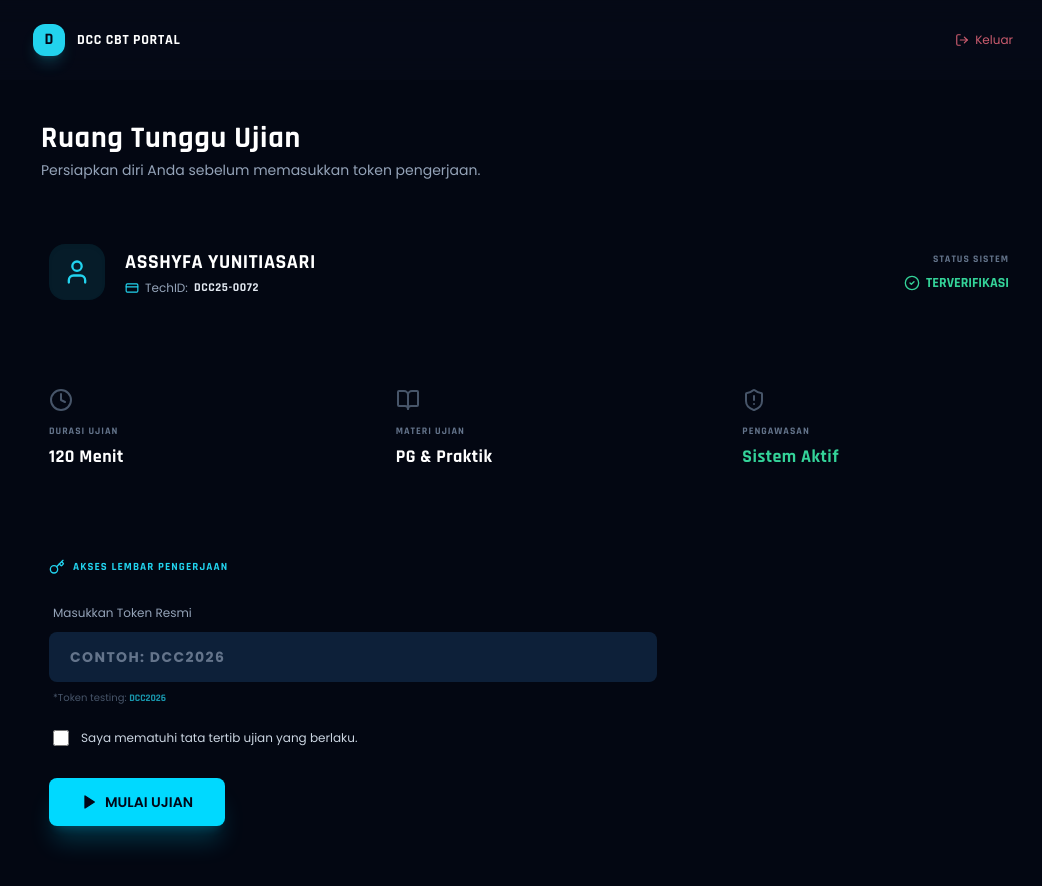
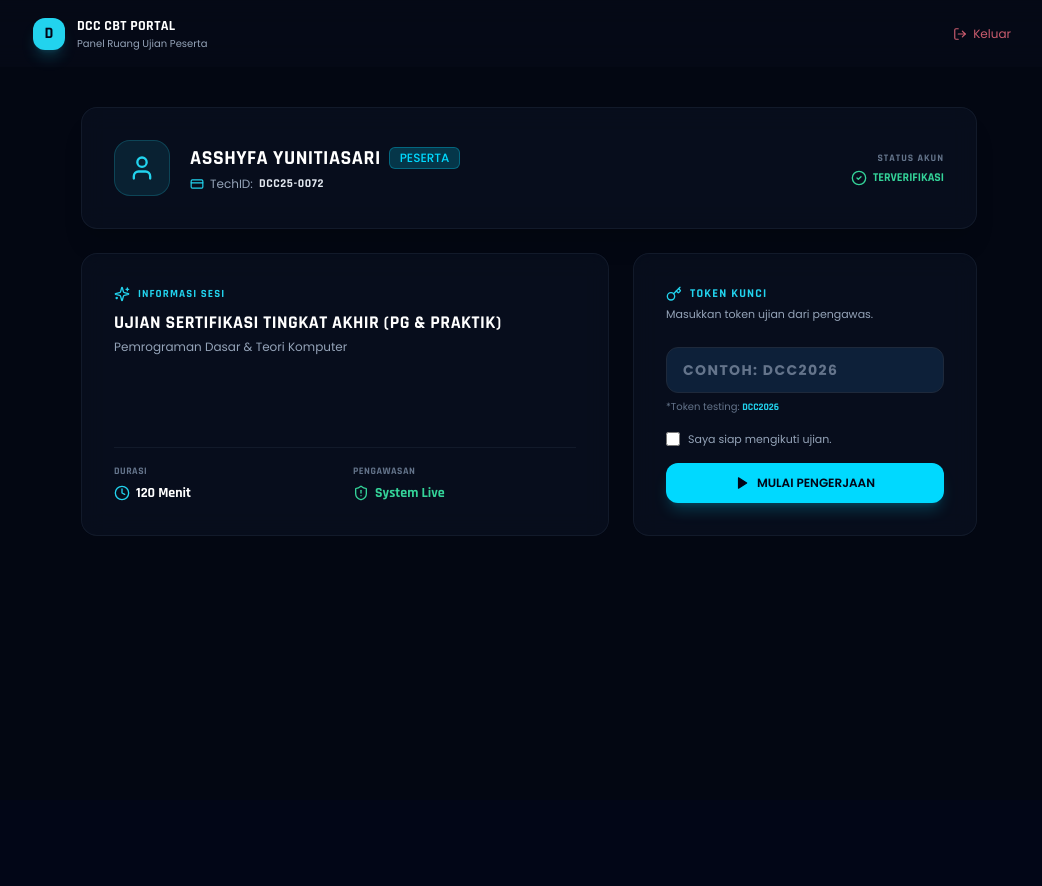
Before and after one commit to dcc-daruttaufiq/dcc-cbt-system, a React (Vite) app in the folder client/: page /dashboard-peserta in a window 1280 px wide. Shown: the top 886 px of the page, without its empty margins (111-1153 px from the left). After the commit the page ends 800 px from the top, so only its background shows below. Built offline with nearby package versions, Linux system fonts and the light colour scheme.

Commit message:
style: perfect dashboard layout using subtle glassmorphism cards and structured grid

```diff
--- a/client/src/pages/DashboardPeserta.jsx
+++ b/client/src/pages/DashboardPeserta.jsx
@@ -5,6 +5,7 @@ import { useDocumentTitle } from '../hooks/useDocumentTitle';
 import Navbar from '../components/ui/Navbar';
 import Button from '../components/ui/Button';
 import Input from '../components/ui/Input';
+import Badge from '../components/ui/Badge';
 import {
   CreditCard,
   Key,
@@ -15,7 +16,8 @@ import {
   ShieldAlert,
   User,
   AlertCircle,
-  CheckCircle2
+  CheckCircle2,
+  Sparkles
 } from 'lucide-react';
 
 export default function DashboardPeserta() {
@@ -71,53 +73,49 @@ export default function DashboardPeserta() {
 
   return (
     <div className="min-h-screen bg-[#030712] text-slate-100 font-sans flex flex-col">
-      {/* NAVBAR ULTRA CLEAN */}
+      {/* NAVBAR */}
       <Navbar>
-        <div className="flex justify-between items-center w-full max-w-5xl mx-auto px-4 py-2">
+        <div className="flex justify-between items-center w-full max-w-5xl mx-auto px-4">
           <div className="flex items-center gap-3">
             <div className="w-8 h-8 rounded-xl bg-cyan-400 flex items-center justify-center text-slate-950 font-display font-bold shadow-lg shadow-cyan-400/20">
               D
             </div>
             <div>
-              <h1 className="text-sm font-display font-bold text-white tracking-wider">DCC CBT PORTAL</h1>
+              <h1 className="text-sm font-display font-bold text-white tracking-wide">DCC CBT PORTAL</h1>
+              <p className="text-[10px] text-slate-400 font-sans">Panel Ruang Ujian Peserta</p>
             </div>
           </div>
 
           <button
             onClick={handleLogout}
-            className="text-xs text-rose-400/80 hover:text-rose-400 transition-all font-sans flex items-center gap-1.5 py-1.5 px-3 rounded-lg hover:bg-rose-500/10"
+            className="text-xs text-rose-400/80 hover:text-rose-400 transition-all font-sans flex items-center gap-1.5 py-1.5 px-3.5 rounded-xl hover:bg-rose-500/10"
           >
             <LogOut className="w-3.5 h-3.5" /> Keluar
           </button>
         </div>
       </Navbar>
 
-      {/* MAIN CONTENT - LEFT ALIGNED & STRUCTURED */}
+      {/* MAIN CONTENT */}
       <main className="flex-1 p-6 md:p-10 overflow-y-auto">
         <motion.div
-          initial={{ opacity: 0, y: 15 }}
+          initial={{ opacity: 0, y: 12 }}
           animate={{ opacity: 1, y: 0 }}
-          className="max-w-5xl mx-auto space-y-6"
+          className="max-w-4xl mx-auto space-y-6"
         >
 
-          {/* HEADER TEXT */}
-          <div className="px-2 md:px-6 pb-2">
-            <h1 className="text-2xl md:text-3xl font-display font-bold text-white tracking-wide">
-              Ruang Tunggu Ujian
-            </h1>
-            <p className="text-sm text-slate-400 font-sans mt-1">
-              Persiapkan diri Anda sebelum memasukkan token pengerjaan.
-            </p>
-          </div>
-
-          {/* KARTU PROFIL - FLOATING LEFT ALIGNED */}
-          <div className="p-6 md:p-8 rounded-[2rem] bg-transparent hover:bg-[#0d1527]/60 transition-all duration-300 flex flex-col md:flex-row items-start md:items-center justify-between gap-6 group">
+          {/* 1. KARTU PROFIL ELEGANT */}
+          <div className="p-6 md:p-8 bg-[#0d1527]/50 backdrop-blur-md rounded-2xl border border-slate-800/50 hover:border-cyan-500/30 transition-all duration-300 flex flex-col sm:flex-row items-start sm:items-center justify-between gap-6 shadow-xl">
             <div className="flex items-center gap-5">
-              <div className="w-14 h-14 rounded-2xl bg-cyan-400/10 text-cyan-400 flex items-center justify-center font-display font-bold shadow-inner group-hover:bg-cyan-400/20 transition-all">
+              <div className="w-14 h-14 rounded-2xl bg-cyan-400/10 text-cyan-400 border border-cyan-400/20 flex items-center justify-center font-display font-bold shrink-0">
                 <User className="w-7 h-7" />
               </div>
-              <div className="text-left space-y-1">
+              <div className="space-y-1">
+                <div className="flex items-center gap-2">
                   <h2 className="text-xl font-display font-bold text-white tracking-wide">{userName}</h2>
+                  <Badge variant="primary" className="text-[9px] font-display font-bold px-2 py-0.5 rounded-md uppercase">
+                    PESERTA
+                  </Badge>
+                </div>
                 <p className="text-xs text-slate-400 font-sans flex items-center gap-1.5">
                   <CreditCard className="w-3.5 h-3.5 text-cyan-400" />
                   TechID: <span className="text-slate-200 font-display font-bold tracking-wider">{techId}</span>
@@ -125,105 +123,108 @@ export default function DashboardPeserta() {
               </div>
             </div>
 
-            <div className="text-left md:text-right border-t md:border-t-0 border-slate-800/40 pt-4 md:pt-0 w-full md:w-auto">
-              <p className="text-[10px] text-slate-500 uppercase tracking-widest font-display font-bold mb-1.5">Status Sistem</p>
-              <span className="text-emerald-400 font-display font-bold flex items-center gap-1.5 text-sm md:justify-end">
+            <div className="text-left sm:text-right border-t sm:border-t-0 border-slate-800/60 pt-4 sm:pt-0 w-full sm:w-auto">
+              <p className="text-[10px] text-slate-500 font-display font-bold uppercase tracking-widest mb-1">STATUS AKUN</p>
+              <span className="text-emerald-400 font-display font-bold text-xs flex items-center gap-1.5 sm:justify-end">
                 <CheckCircle2 className="w-4 h-4" /> TERVERIFIKASI
               </span>
             </div>
           </div>
 
-          {/* INFO STATISTIK - LEFT ALIGNED TEXT */}
-          <div className="grid grid-cols-1 md:grid-cols-3 gap-4">
-            <div className="p-6 md:p-8 rounded-[2rem] bg-transparent hover:bg-[#0d1527]/60 transition-all duration-300 flex flex-col gap-3 group">
-              <Clock className="w-6 h-6 text-slate-600 group-hover:text-cyan-400 transition-colors" />
+          {/* 2. GRID INFO UJIAN & FORM TOKEN */}
+          <div className="grid grid-cols-1 lg:grid-cols-5 gap-6">
+
+            {/* KIRI: INFORMASI SESI UJIAN (3 KOLOM) */}
+            <div className="lg:col-span-3 p-6 md:p-8 bg-[#0d1527]/50 backdrop-blur-md rounded-2xl border border-slate-800/50 space-y-6 flex flex-col justify-between">
               <div>
-                <p className="text-[10px] text-slate-500 font-display font-bold uppercase tracking-widest mb-1">Durasi Ujian</p>
-                <h3 className="text-lg font-display font-bold text-white tracking-wide">120 Menit</h3>
+                <div className="flex items-center gap-2 text-cyan-400 mb-2">
+                  <Sparkles className="w-4 h-4" />
+                  <span className="text-[11px] font-display font-bold uppercase tracking-widest">INFORMASI SESI</span>
                 </div>
+                <h3 className="text-lg font-display font-bold text-white tracking-wide leading-snug">
+                  UJIAN SERTIFIKASI TINGKAT AKHIR (PG & PRAKTIK)
+                </h3>
+                <p className="text-xs text-slate-400 mt-1 font-sans">
+                  Pemrograman Dasar & Teori Komputer
+                </p>
               </div>
 
-            <div className="p-6 md:p-8 rounded-[2rem] bg-transparent hover:bg-[#0d1527]/60 transition-all duration-300 flex flex-col gap-3 group">
-              <BookOpen className="w-6 h-6 text-slate-600 group-hover:text-cyan-400 transition-colors" />
-              <div>
-                <p className="text-[10px] text-slate-500 font-display font-bold uppercase tracking-widest mb-1">Materi Ujian</p>
-                <h3 className="text-lg font-display font-bold text-white tracking-wide">PG & Praktik</h3>
-              </div>
+              <div className="grid grid-cols-2 gap-4 pt-4 border-t border-slate-800/50">
+                <div className="space-y-1">
+                  <p className="text-[10px] text-slate-500 font-display uppercase tracking-wider font-bold">DURASI</p>
+                  <p className="text-sm font-display font-bold text-white flex items-center gap-1.5">
+                    <Clock className="w-4 h-4 text-cyan-400" /> 120 Menit
+                  </p>
                 </div>
 
-            <div className="p-6 md:p-8 rounded-[2rem] bg-transparent hover:bg-[#0d1527]/60 transition-all duration-300 flex flex-col gap-3 group">
-              <ShieldAlert className="w-6 h-6 text-slate-600 group-hover:text-cyan-400 transition-colors" />
-              <div>
-                <p className="text-[10px] text-slate-500 font-display font-bold uppercase tracking-widest mb-1">Pengawasan</p>
-                <h3 className="text-lg font-display font-bold text-emerald-400 tracking-wide">Sistem Aktif</h3>
+                <div className="space-y-1">
+                  <p className="text-[10px] text-slate-500 font-display uppercase tracking-wider font-bold">PENGAWASAN</p>
+                  <p className="text-sm font-display font-bold text-emerald-400 flex items-center gap-1.5">
+                    <ShieldAlert className="w-4 h-4" /> System Live
+                  </p>
                 </div>
               </div>
             </div>
 
-          {/* FORM TOKEN - LEFT ALIGNED & STRUCTURED */}
-          <div className="p-6 md:p-8 rounded-[2rem] bg-transparent hover:bg-[#0d1527]/40 transition-all duration-300 max-w-2xl mt-4">
-            <h3 className="text-[11px] font-display font-bold text-cyan-400 tracking-widest uppercase mb-6 flex items-center gap-2">
-              <Key className="w-4 h-4" /> Akses Lembar Pengerjaan
-            </h3>
-
-            <form onSubmit={handleMulaiUjian} className="space-y-6">
-              <div className="space-y-2">
-                <label className="text-xs font-sans text-slate-400 ml-1">
-                  Masukkan Token Resmi
-                </label>
-                <Input
-                  type="text"
-                  placeholder="Contoh: DCC2026"
-                  value={tokenInput}
-                  onChange={(e) => setTokenInput(e.target.value.toUpperCase())}
-                  className="w-full px-5 py-3.5 uppercase font-display font-bold tracking-widest text-sm bg-[#0d1527]/40 hover:bg-[#0d1527]/80 focus:bg-[#0d1527] border border-transparent focus:border-cyan-400/30 text-white rounded-2xl transition-all duration-300"
-                />
-                <p className="text-[10px] text-slate-600 font-sans ml-1">
-                  *Token testing: <code className="text-cyan-400/70 font-display font-bold">DCC2026</code>
+            {/* KANAN: FORM TOKEN & MULAI (2 KOLOM) */}
+            <div className="lg:col-span-2 p-6 md:p-8 bg-[#0d1527]/50 backdrop-blur-md rounded-2xl border border-slate-800/50 flex flex-col justify-between space-y-6">
+              <div>
+                <h4 className="text-xs font-display font-bold text-cyan-400 uppercase tracking-widest mb-1 flex items-center gap-2">
+                  <Key className="w-4 h-4" /> TOKEN KUNCI
+                </h4>
+                <p className="text-[11px] text-slate-400 font-sans">
+                  Masukkan token ujian dari pengawas.
                 </p>
               </div>
 
-              {/* CHECKBOX */}
-              <div className="flex items-center gap-3 ml-1">
+              <form onSubmit={handleMulaiUjian} className="space-y-4">
+                <div>
+                  <Input
+                    type="text"
+                    placeholder="CONTOH: DCC2026"
+                    value={tokenInput}
+                    onChange={(e) => setTokenInput(e.target.value.toUpperCase())}
+                    className="w-full px-4 py-3 uppercase font-display font-bold tracking-widest text-sm bg-[#030712]/80 border border-slate-800 focus:border-cyan-400 text-white rounded-xl transition-all"
+                  />
+                  <p className="text-[10px] text-slate-500 font-sans mt-1.5">
+                    *Token testing: <code className="text-cyan-400 font-display font-bold">DCC2026</code>
+                  </p>
+                </div>
+
+                <div className="flex items-center gap-2">
                   <input
                     type="checkbox"
                     id="agree"
                     checked={isAgreed}
                     onChange={(e) => setIsAgreed(e.target.checked)}
-                  className="w-4 h-4 accent-cyan-400 rounded cursor-pointer"
+                    className="w-3.5 h-3.5 accent-cyan-400 rounded cursor-pointer"
                   />
-                <label htmlFor="agree" className="text-xs text-slate-300 hover:text-white transition-colors cursor-pointer select-none font-sans">
-                  Saya mematuhi tata tertib ujian yang berlaku.
+                  <label htmlFor="agree" className="text-[11px] text-slate-400 hover:text-white transition-colors cursor-pointer select-none font-sans">
+                    Saya siap mengikuti ujian.
                   </label>
                 </div>
 
-              {/* ERROR ALERT */}
                 {tokenError && (
-                <motion.div
-                  initial={{ opacity: 0, y: -5 }}
-                  animate={{ opacity: 1, y: 0 }}
-                  className="p-3.5 bg-rose-500/10 rounded-2xl text-rose-400 text-xs font-sans flex items-center gap-2"
-                >
-                  <AlertCircle className="w-4 h-4 shrink-0" />
+                  <div className="p-2.5 bg-rose-500/10 rounded-xl text-rose-400 text-[11px] font-sans flex items-center gap-1.5">
+                    <AlertCircle className="w-3.5 h-3.5 shrink-0" />
                     <span>{tokenError}</span>
-                </motion.div>
+                  </div>
                 )}
 
-              {/* BUTTON SUBMIT */}
-              <div className="pt-2">
                 <Button
                   type="submit"
                   disabled={isLoading}
-                  className="w-full sm:w-auto px-8 py-3.5 bg-cyan-400 hover:bg-cyan-300 text-slate-950 font-display font-bold text-sm border-0 rounded-2xl shadow-xl shadow-cyan-400/20 hover:shadow-cyan-400/40 transition-all duration-300 flex items-center justify-center gap-2"
+                  className="w-full py-3 bg-cyan-400 hover:bg-cyan-300 text-slate-950 font-display font-bold text-xs border-0 rounded-xl shadow-lg shadow-cyan-400/20 flex items-center justify-center gap-2"
                 >
                   {isLoading ? 'MEMVERIFIKASI...' : (
                     <>
-                      <Play className="w-4 h-4 fill-slate-950" /> MULAI UJIAN
+                      <Play className="w-3.5 h-3.5 fill-slate-950" /> MULAI PENGERJAAN
                     </>
                   )}
                 </Button>
+              </form>
             </div>
-            </form>
+
           </div>
 
         </motion.div>
```
Lines whose indentation alone changed are shown as unchanged.
